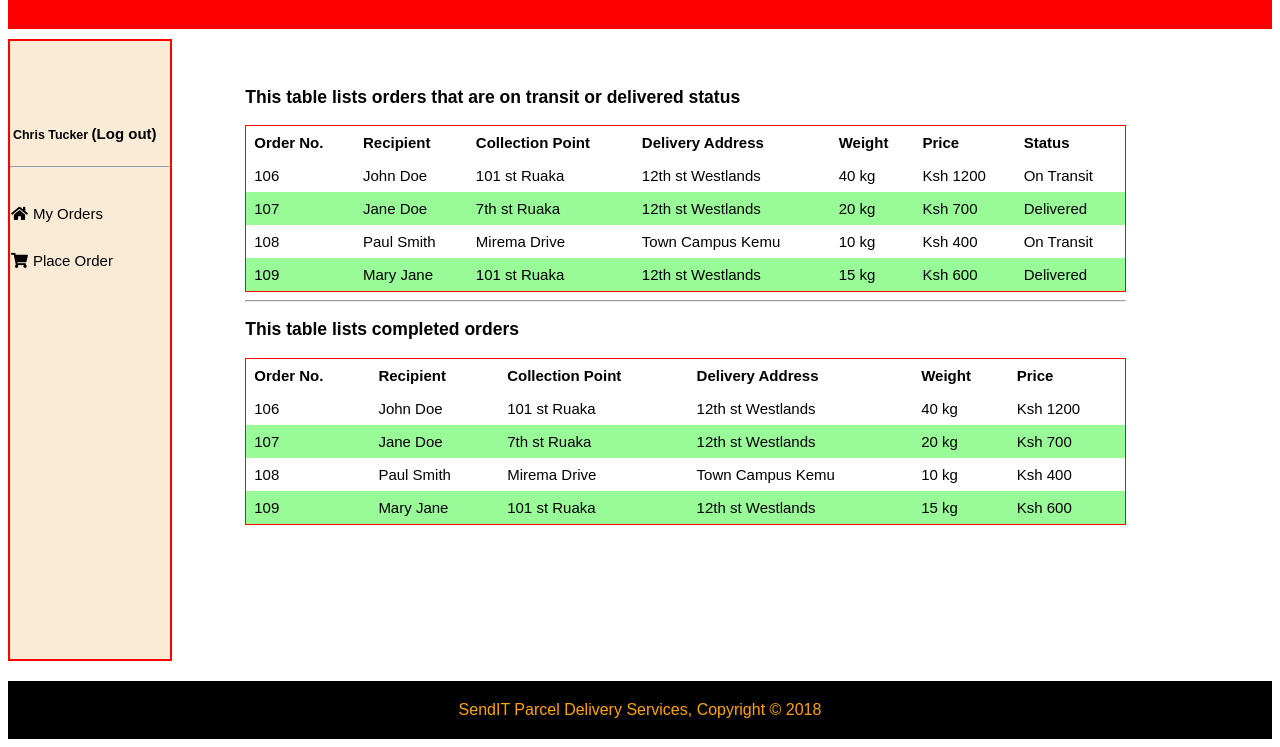
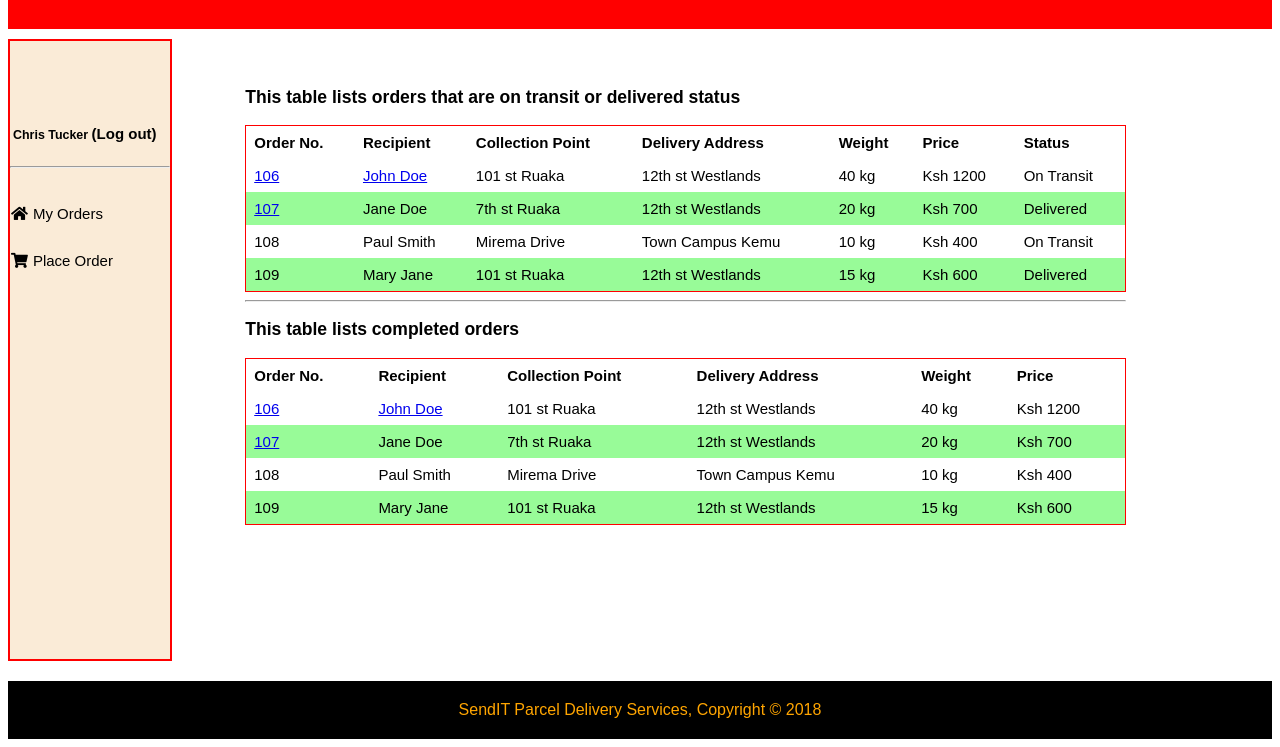
Before and after one commit to JumaKahiga/sendIT, a plain HTML site: page dashboard.html in a window 1280 px wide. Shown: the part 113-860 px from the top of the page. Drawn offline with Linux system fonts and the light colour scheme.

Commit message:
[finishes #161911247] link UI pages

```diff
--- a/dashboard.html
+++ b/dashboard.html
@@ -54,8 +54,8 @@
 
                 <tbody>
                 <tr>
-                    <td><a>106</a></td>
-                    <td>John Doe</td>
+                    <td><a href="order_details.html">106</a></td>
+                    <td><a href="user_profile.html">John Doe</a></td>
                     <td>101 st Ruaka</td>
                     <td>12th st Westlands</td>
                     <td>40 kg</td>
@@ -64,7 +64,7 @@
                 </tr>
 
                 <tr>
-                    <td>107</td>
+                    <td><a href="order_details_admin.html">107</a></td>
                     <td>Jane Doe</td>
                     <td>7th st Ruaka</td>
                     <td>12th st Westlands</td>
@@ -116,8 +116,8 @@
 
                 <tbody>
                 <tr>
-                    <td>106</td>
-                    <td>John Doe</td>
+                    <td><a href="order_details.html">106</a></td>
+                    <td><a href="user_profile.html">John Doe</a></td>
                     <td>101 st Ruaka</td>
                     <td>12th st Westlands</td>
                     <td>40 kg</td>
@@ -125,7 +125,7 @@
                 </tr>
 
                 <tr>
-                    <td>107</td>
+                    <td><a href="order_details_admin.html">107</a></td>
                     <td>Jane Doe</td>
                     <td>7th st Ruaka</td>
                     <td>12th st Westlands</td>
```
Also changed, not shown: order.html (+1 -3 lines), order_details.html (+0 -2 lines), order_details_admin.html (+0 -2 lines), user_profile.html (+1 -3 lines), 1 other file.
